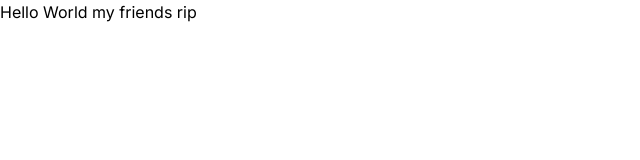
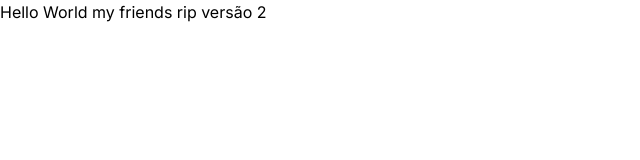
Before and after one commit to Twovest-Team/Twovest-FrontEnd, a Next.js app: page / in a window 1280 px wide. Shown: the top 160 px of the page, without its empty margins (0-640 px from the left). Built offline with nearby package versions, Linux system fonts and the light colour scheme.

Commit message:
Alterei a mensagem principal para a versão 2

```diff
--- a/app/page.jsx
+++ b/app/page.jsx
@@ -3,7 +3,7 @@ export default function Home() {
 
   return (
     <main>
-      Hello World my friends rip
+      Hello World my friends rip versão 2
     </main>
   );
 }
```
